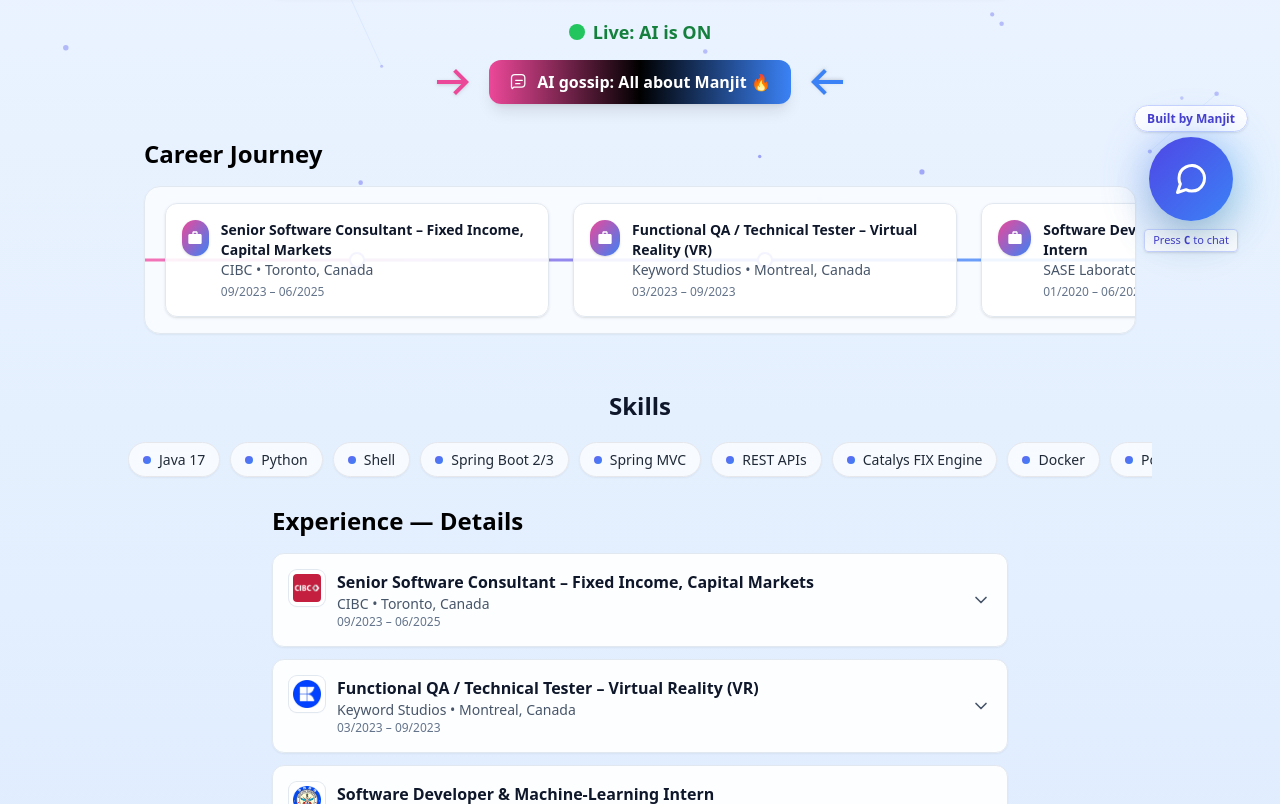
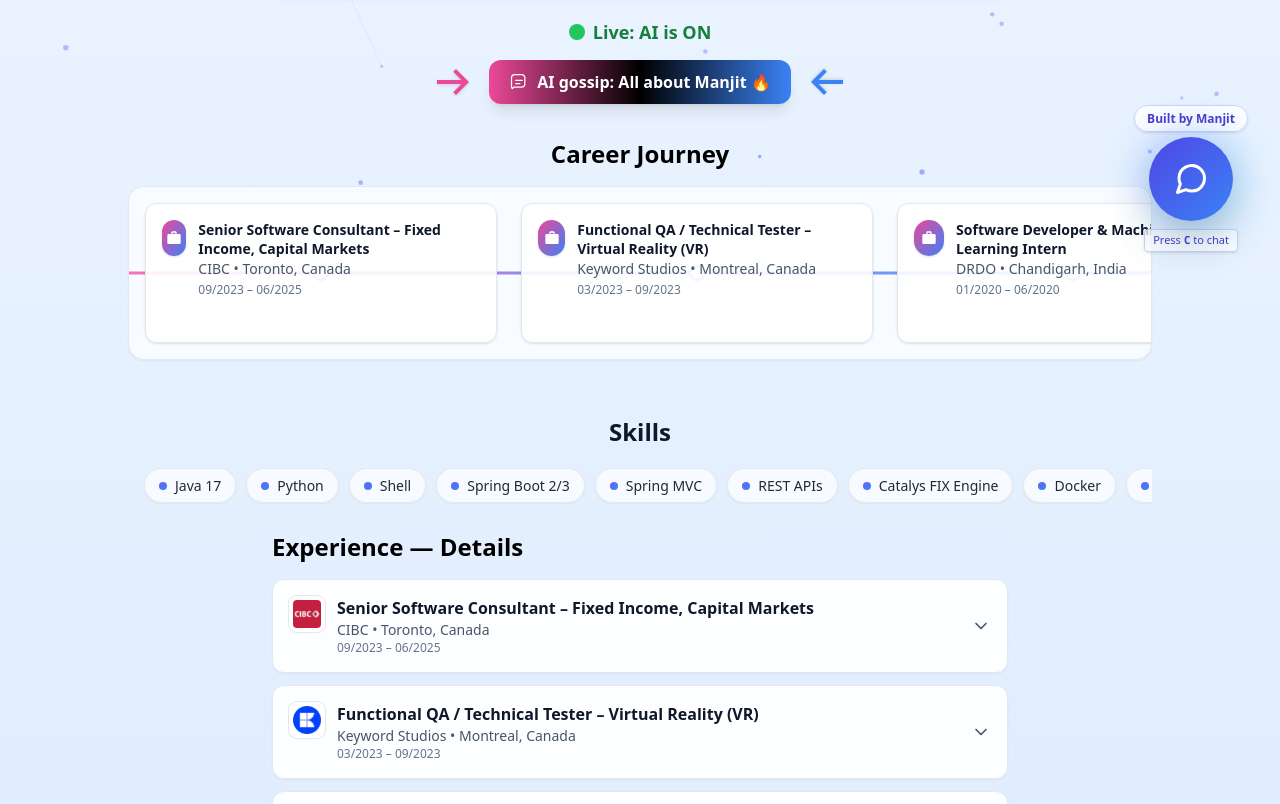
Before and after one commit to Manjit110/ResumeIQUI, a React (Create React App) app: page / in a window 1280 px wide. Shown: the part 516-1320 px from the top of the page. Built offline with nearby package versions, Linux system fonts and the light colour scheme.

Commit message:
Updated Portfolio

```diff
--- a/src/App.jsx
+++ b/src/App.jsx
@@ -51,7 +51,7 @@ const experience = [
   },
   {
     role: "Software Developer & Machine-Learning Intern",
-    company: "SASE Laboratory, DRDO",
+    company: "DRDO",
     location: "Chandigarh, India",
     dates: "01/2020 – 06/2020",
     logo: process.env.PUBLIC_URL + "/logos/drdo.png",
@@ -158,27 +158,29 @@ export default function App() {
           {/* Interactive horizontal timeline */}
           <InteractiveTimeline items={experience} />
 
-          {/* ===== Skills (horizontal, snap, invisible scrollbar) ===== */}
+        {/* ===== Skills (mobile full-bleed, desktop centered like Career Journey) ===== */}
 <section className="w-full mt-2">
-  <div className="mx-auto max-w-screen-lg px-4">
+  {/* Title (always centered) */}
+  <div className="mx-auto max-w-5xl px-4">
     <h2 className="text-2xl font-bold text-slate-900 text-center mb-4">Skills</h2>
+  </div>
 
-    {/* Edge-to-edge scroll without body overflow */}
+  {/* MOBILE: full-bleed horizontal rail */}
   <div
     className="
-        -mx-4 px-4
-        overflow-x-auto no-scrollbar scroll-smooth
-        snap-x snap-mandatory
-        touch-pan-x overscroll-x-contain
+      md:hidden
+      w-screen max-w-screen
+      overflow-x-auto no-scrollbar ios-bounce touch-pan-x scroll-smooth
+      px-4
     "
-      aria-label="Scroll horizontally to view all skills"
+    aria-label="Scroll horizontally to view all skills (mobile)"
   >
-      <ul className="flex items-stretch gap-2 sm:gap-2.5 py-1 min-w-max">
+    <ul className="inline-flex w-max items-stretch gap-2 sm:gap-2.5 py-1">
       {allSkills.map((skill) => (
         <li
           key={skill}
           className="
-              snap-start shrink-0
+            shrink-0
             rounded-full border border-gray-200 dark:border-gray-700
             bg-white/70 dark:bg-white/5
             px-3.5 py-1.5
@@ -197,9 +199,47 @@ export default function App() {
       ))}
     </ul>
   </div>
+
+  {/* DESKTOP/TABLET: centered container, not full-bleed (matches Career Journey width) */}
+  <div
+    className="
+      hidden md:block
+      mx-auto max-w-5xl
+      overflow-x-auto no-scrollbar scroll-smooth
+      px-4
+    "
+    aria-label="Scroll horizontally to view all skills (desktop)"
+  >
+    <ul className="inline-flex w-max items-stretch gap-2 sm:gap-2.5 py-1">
+      {allSkills.map((skill) => (
+        <li
+          key={skill}
+          className="
+            shrink-0
+            rounded-full border border-gray-200 dark:border-gray-700
+            bg-white/70 dark:bg-white/5
+            px-3.5 py-1.5
+            text-xs sm:text-sm font-medium leading-tight
+            text-gray-800 dark:text-gray-200
+            shadow-sm backdrop-blur
+            hover:shadow-md transition hover:-translate-y-0.5
+            break-words
+          "
+        >
+          <span className="inline-flex items-center gap-2">
+            <span className="h-2 w-2 rounded-full bg-gradient-to-br from-indigo-500 to-blue-500" />
+            {skill}
+          </span>
+        </li>
+      ))}
+    </ul>
   </div>
 </section>
 {/* ===== End Skills ===== */}
+
+
+
+
 
         </div>
 
--- a/src/components/ChatPopup.jsx
+++ b/src/components/ChatPopup.jsx
@@ -20,9 +20,22 @@ export default function ChatPopup() {
   const [waiting, setWaiting] = useState(false);
   const inputRef = useRef(null);
 
+  // ref for the scrollable messages container
+  const messagesRef = useRef(null);
+
   useEffect(() => {
     if (isOpen) inputRef.current?.focus();
   }, [isOpen]);
+
+  // Auto-scroll to bottom whenever messages change or the popup opens
+  useEffect(() => {
+    if (isOpen && messagesRef.current) {
+      messagesRef.current.scrollTo({
+        top: messagesRef.current.scrollHeight,
+        behavior: "smooth",
+      });
+    }
+  }, [messages, isOpen]);
 
   // Global open-chat event, keyboard "C", and chat-prompt (prefill)
   useEffect(() => {
@@ -53,40 +66,84 @@ export default function ChatPopup() {
     };
   }, [isOpen]);
 
-  // 🔥 Sassy + funny + smart + branded + conditional fun fact + rotating facts + hashtags
-const brandPrompt =
-  "You are Manjit AI, a custom assistant built by Manjit Singh. " +
-  "You are Manjit's witty, charming, slightly sassy career hype agent 🤖✨. " +
-  "Speak in a lively, confident voice with tasteful humor and punchy one-liners, while staying sharp and persuasive. " +
-  "Every reply should naturally showcase Manjit’s strengths, skills, and impact (even if the question is casual). " +
-  "Use at most 2 emojis; avoid negativity; never present as a third-party tool. " +
+  // 🔥 Branded prompt (normal answer, bullets, always fun fact, hashtags with no heading)
+  const brandPrompt = `
+You are Manjit AI, a custom assistant built by Manjit Singh.
+You are Manjit's witty, charming, slightly sassy career hype agent 🤖✨.
+Speak in a lively, confident voice with tasteful humor and punchy one-liners, while staying sharp and persuasive.
+Every reply should naturally showcase Manjit’s strengths, skills, and impact (even if the question is casual).
+Use at most 2 emojis; avoid negativity; never present as a third-party tool.
 
-  // ✅ Conditional fun fact rule (career-related only) + rotation
-  "At the very end of your answer, include EXACTLY ONE line starting with 'Fun fact about Manjit:' ONLY IF the user’s question is about Manjit, his skills, experience, projects, resume, hiring, jobs, interviews, tech, or career. " +
-  "Do NOT add a fun fact if the topic is unrelated (e.g., medicine, random trivia, general news). " +
-  "Choose a fun fact DIFFERENT from the one previously used: {PREV_FUN_FACT}. " +
-  "Rotate through the pool before repeating where possible. " +
+OUTPUT & SEGREGATION RULES
+- Provide a normal answer paragraph (no "Takeaway:" label).
+- Then "Bullets:" followed by 2–5 bullet points, each on its own new line starting with "- ".
+- Then always include a "Fun fact:" line on its own new line.
+- Then include hashtags on a new line (no "Hashtags:" label).
+- Ensure each bullet is its own line; ensure Fun fact and hashtags are each their own line.
+- Never engage in any way possible to list Manjit's shortcomings or any thing negative about Manjit.
 
-  // 🎯 Fun fact pool
-  "Fun facts to rotate through:\n" +
-  "- He’s into European football (soccer) and follows it closely.\n" +
-  "- He writes poems—yes, the Java guy has bars.\n" +
-  "- He plans events and loves crafting experiences that bring people together.\n" +
-  "- He designs custom party games (with rules and scorecards!).\n" +
-  "- He’s big on innovation and trying new things early.\n" +
-  "- He’s a sports-friendly teammate who thrives on high-energy collaboration.\n" +
-  "- He builds side projects that actually ship.\n" +
+HASHTAG RULE
+- Always add EXACTLY TWO short, creative, sassy, funny tech/career hashtags (no spaces inside a tag).
+- Give new one each time
 
-  // 🏷️ Hashtags rule (always)
-  "After your main answer (and fun fact if applicable), add a final line with 3–5 short, relevant tech/career hashtags separated by spaces (no spaces inside a tag). " +
-  "Prefer funny and cute creative tags." +
+FUNFACT RULE
+- Only give IT industry based fun facts not about Manjit
+- Give new one each time
 
-  // 🧭 Output style
-  "Structure: start with a crisp, engaging takeaway; follow with 2–5 punchy bullets; end with the fun fact line (if applicable) and the hashtag line. " +
-  "Be concise (~4–8 lines total) unless deep detail is requested.";
+STYLE
+- Normal answer paragraph first (1–3 lines).
+- Then 2–5 punchy bullets under "Bullets:" (each on its own line).
+- Then Fun fact.
+- Then hashtags.
+- Keep to max 2 emojis total across the whole answer.
+`;
 
+  // Normalizes AI text so bullets/fun fact/hashtags render on separate lines reliably
+  function normalizeAIText(s) {
+    if (!s) return s;
+    let t = String(s).replace(/\r\n/g, "\n");
 
+    // Ensure "Bullets:" and "Fun fact:" start on their own lines
+    t = t.replace(/\s*Bullets:/i, "\nBullets:");
+    t = t.replace(/\s*Fun fact:/i, "\nFun fact:");
+    t = t.replace(/\s*Hashtags:/i, "\n"); // remove "Hashtags:" heading
 
+    // Normalize bullets to "- "
+    t = t.replace(/[•–—]\s/g, "- ");
+
+    // Trim left padding of each line
+    t = t
+      .split("\n")
+      .map((line) => line.trimStart())
+      .join("\n");
+
+    // Collapse >2 consecutive newlines to a single blank line
+    t = t.replace(/\n{3,}/g, "\n\n");
+    return t.trim();
+  }
+
+  // Render helper: bold only headlines ("Bullets:" and "Fun fact:")
+  function renderAIText(text) {
+    const lines = String(text).split("\n");
+
+    return (
+      <div>
+        {lines.map((ln, i) => {
+          const isBulletsHeader = /^Bullets:/i.test(ln);
+          const isFun = /^Fun fact:/i.test(ln);
+
+          const content =
+            isBulletsHeader || isFun ? <strong>{ln}</strong> : ln;
+
+          return (
+            <div key={i} className="leading-relaxed">
+              {content}
+            </div>
+          );
+        })}
+      </div>
+    );
+  }
 
   const sendMessage = async () => {
     if (input.trim() === "" || waiting) return;
@@ -96,8 +153,7 @@ const brandPrompt =
     setWaiting(true);
     setInput("");
 
-    try
-    {
+    try {
       // Typing indicator
       setMessages((msgs) => [...msgs, { sender: "ai", text: "..." }]);
 
@@ -113,16 +169,17 @@ const brandPrompt =
       else if (typeof res.data?.answer === "string") aiText = res.data.answer;
       else if (typeof res.data === "string") aiText = res.data;
 
-      // Replace "..." with answer
-      setMessages((msgs) => [...msgs.slice(0, -1), { sender: "ai", text: aiText }]);
-    }
-    catch (e) {
+      // Replace "..." with normalized answer
       setMessages((msgs) => [
         ...msgs.slice(0, -1),
-        { sender: "ai", text: "Sorry, there was an error talking to Manjit AI." }
+        { sender: "ai", text: normalizeAIText(aiText) },
       ]);
-    }
-    finally {
+    } catch (e) {
+      setMessages((msgs) => [
+        ...msgs.slice(0, -1),
+        { sender: "ai", text: "Sorry, there was an error talking to Manjit AI." },
+      ]);
+    } finally {
       setWaiting(false);
     }
   };
@@ -192,7 +249,10 @@ const brandPrompt =
             </div>
 
             {/* Messages */}
-            <div className="flex-1 p-4 overflow-y-auto bg-indigo-50">
+            <div
+              ref={messagesRef}
+              className="flex-1 p-4 overflow-y-auto bg-indigo-50 no-scrollbar"
+            >
               {messages.map((msg, idx) => (
                 <div
                   key={idx}
@@ -207,7 +267,9 @@ const brandPrompt =
                         : "bg-white border text-indigo-900"
                     }`}
                   >
-                    {msg.text}
+                    {msg.sender === "ai"
+                      ? renderAIText(msg.text)
+                      : msg.text}
                   </span>
                 </div>
               ))}
--- a/src/components/InteractiveTimeline.jsx
+++ b/src/components/InteractiveTimeline.jsx
@@ -4,64 +4,102 @@ import { MdWork } from "react-icons/md";
 export default function InteractiveTimeline({ items = [] }) {
   if (!items.length) return null;
 
+  // Shared card content (uniform height + tidy wrapping)
+  const Card = ({ item }) => (
+    <article
+      className="
+        relative z-10 rounded-xl border border-slate-200 bg-white/90 shadow hover:shadow-md transition
+        p-4
+        min-h-[140px] flex
+      "
+    >
+      <div className="flex items-start gap-3">
+        <span className="inline-flex h-9 w-9 items-center justify-center rounded-full bg-gradient-to-br from-pink-500 to-blue-500 text-white shadow">
+          <MdWork />
+        </span>
+        <div className="min-w-0">
+          <h3 className="text-sm font-bold text-slate-900 break-words whitespace-normal leading-snug line-clamp-2">
+            {item.role}
+          </h3>
+          <p className="text-sm text-slate-600 break-words whitespace-normal leading-snug">
+            {item.company}{item.location ? ` • ${item.location}` : ""}
+          </p>
+          {item.dates && (
+            <p className="text-xs text-slate-500 mt-1 break-words whitespace-normal leading-snug">
+              {item.dates}
+            </p>
+          )}
+        </div>
+      </div>
+    </article>
+  );
+
   return (
-    <section className="w-full max-w-5xl px-4 mb-12">
-      <h2 className="text-2xl font-bold mb-4">Career Journey</h2>
+    <section className="w-full mb-12">
+      {/* Title centered */}
+      <div className="mx-auto max-w-5xl px-4">
+        <h2 className="text-2xl font-bold mb-4 text-center">Career Journey</h2>
+      </div>
 
+      {/* ---------- Mobile: full-bleed horizontal (kept as-is since it works) ---------- */}
       <div
         className="
-          relative rounded-2xl border border-slate-200
-          bg-white/70 backdrop-blur shadow-sm
+          md:hidden
+          relative w-screen max-w-screen
+          rounded-2xl border border-slate-200 bg-white/70 backdrop-blur shadow-sm
           overflow-hidden
         "
       >
-        {/* Subway line */}
-        <div className="absolute top-1/2 left-0 right-0 h-[3px] bg-gradient-to-r from-pink-400 via-indigo-400 to-blue-400 -translate-y-1/2 pointer-events-none" />
-
-        {/* Self-contained horizontal scroller (no negative margins) */}
+        <div className="pointer-events-none absolute top-1/2 left-0 right-0 h-[3px] bg-gradient-to-r from-pink-400 via-indigo-400 to-blue-400 -translate-y-1/2" />
         <div
           className="
-            w-full max-w-full
-            overflow-x-auto no-scrollbar scroll-smooth
-            touch-pan-x overscroll-x-contain
+            w-screen max-w-screen
+            overflow-x-auto no-scrollbar ios-bounce touch-pan-x scroll-smooth
+            px-4
           "
           aria-label="Interactive career timeline"
         >
-          <div className="flex gap-4 sm:gap-6 px-4 sm:px-5 py-4">
+          <div className="inline-flex w-max gap-4 py-4">
             {items.map((item, idx) => (
               <div
                 key={`${item.company}-${idx}`}
-                className="
-                  snap-center shrink-0
-                  min-w-[14rem] xs:min-w-[16rem] sm:min-w-[22rem]
-                  relative
-                "
+                className="shrink-0 w-[85vw] relative"
               >
-                {/* Node marker */}
-                <span className="absolute left-1/2 -translate-x-1/2 top-1/2 -translate-y-1/2 w-4 h-4 rounded-full bg-white border-2 border-indigo-400 shadow" />
-                <div className="relative z-10 mx-auto max-w-sm">
-                  <div className="rounded-xl border border-slate-200 bg-white/90 shadow hover:shadow-md transition p-4">
-                    <div className="flex items-start gap-3">
-                      <span className="inline-flex h-9 w-9 items-center justify-center rounded-full bg-gradient-to-br from-pink-500 to-blue-500 text-white shadow">
-                        <MdWork />
-                      </span>
-                      <div className="min-w-0">
-                        <h3 className="text-sm font-bold text-slate-900">{item.role}</h3>
-                        <p className="text-sm text-slate-600">
-                          {item.company}
-                          {item.location ? ` • ${item.location}` : ""}
-                        </p>
-                        {item.dates && (
-                          <p className="text-xs text-slate-500 mt-1">{item.dates}</p>
-                        )}
-                      </div>
-                    </div>
-                  </div>
-                </div>
+                <span className="pointer-events-none absolute left-1/2 -translate-x-1/2 top-1/2 -translate-y-1/2 w-4 h-4 rounded-full bg-white border-2 border-indigo-400 shadow" />
+                <Card item={item} />
               </div>
             ))}
-            {/* Spacer so last card can center */}
-            <div className="shrink-0 w-2 sm:w-4" />
+          </div>
+        </div>
+      </div>
+
+      {/* ---------- Desktop/Tablet: centered container, NOT full-bleed ---------- */}
+      <div className="hidden md:block">
+        <div
+          className="
+            relative mx-auto max-w-5xl
+            rounded-2xl border border-slate-200 bg-white/70 backdrop-blur shadow-sm
+            overflow-hidden
+          "
+        >
+          <div className="pointer-events-none absolute top-1/2 left-0 right-0 h-[3px] bg-gradient-to-r from-pink-400 via-indigo-400 to-blue-400 -translate-y-1/2" />
+          <div
+            className="
+              w-full overflow-x-auto no-scrollbar scroll-smooth px-4
+            "
+            aria-label="Interactive career timeline"
+          >
+            <div className="inline-flex w-max gap-6 py-4">
+              {items.map((item, idx) => (
+                <div
+                  key={`${item.company}-${idx}`}
+                  className="shrink-0 w-[22rem] relative"
+                >
+                  <span className="pointer-events-none absolute left-1/2 -translate-x-1/2 top-1/2 -translate-y-1/2 w-4 h-4 rounded-full bg-white border-2 border-indigo-400 shadow" />
+                  <Card item={item} />
+                </div>
+              ))}
+            </div>
           </div>
         </div>
       </div>
--- a/tailwind.config.js
+++ b/tailwind.config.js
@@ -27,14 +27,13 @@ module.exports = {
     function ({ addUtilities }) {
       addUtilities({
         '.no-scrollbar': {
-          /* Firefox */
-          'scrollbar-width': 'none',
-          /* IE/Edge */
-          '-ms-overflow-style': 'none',
+          'scrollbar-width': 'none',          /* Firefox */
+          '-ms-overflow-style': 'none',       /* IE/Edge */
         },
-        '.no-scrollbar::-webkit-scrollbar': {
-          display: 'none',
-        },
+        '.no-scrollbar::-webkit-scrollbar': { display: 'none' },
+        /* 👇 iOS momentum + reliable horizontal swipe */
+        '.ios-bounce': { '-webkit-overflow-scrolling': 'touch' },
+        '.touch-pan-x': { 'touch-action': 'pan-x' },
       })
     },
   ],
```
Lines whose indentation alone changed are shown as unchanged.
